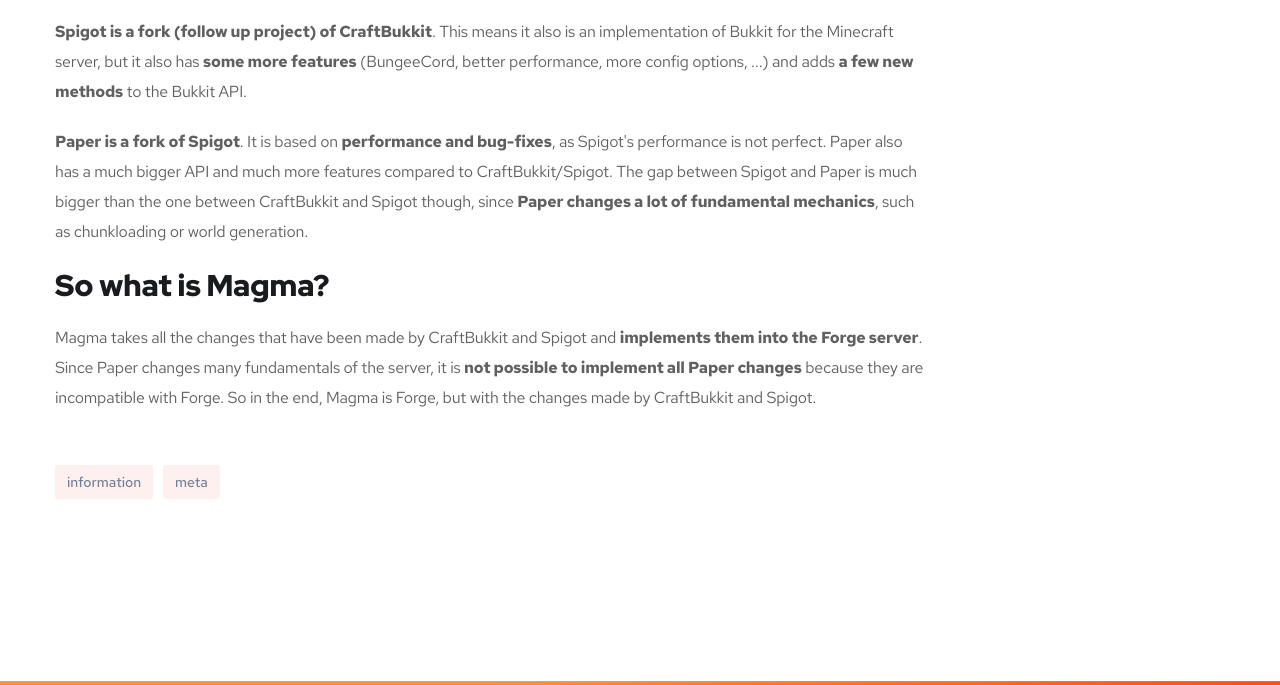
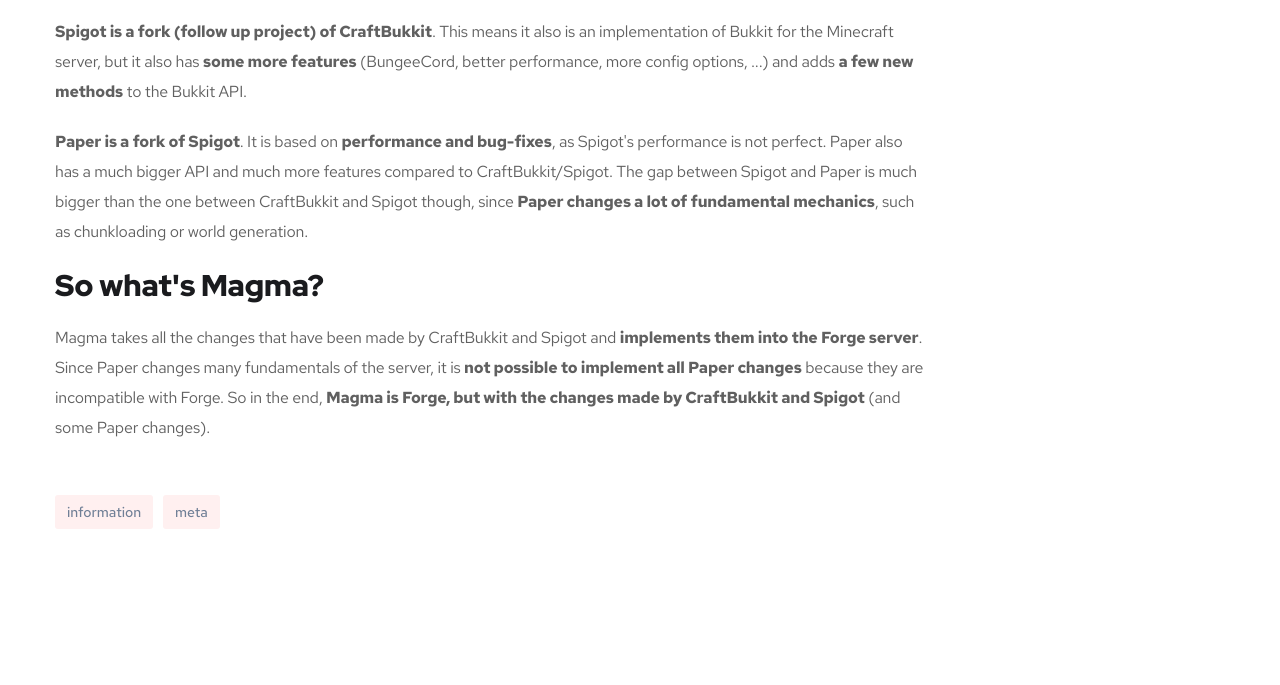
Before and after one commit to magmafoundation/Magma-Blog, an Eleventy site: page src/blog/2022-06-21-what-exactly-is-magma.md in a window 1280 px wide. Shown: the part 1923-2608 px from the top of the page. Built offline with nearby package versions, Linux system fonts and the light colour scheme; Eleventy itself is replaced by a stand-in of ours; files that its build step writes are made by us from their sources.

Commit message:
Update Blog “2022-06-21-what-exactly-is-magma”

```diff
--- a/src/blog/2022-06-21-what-exactly-is-magma.md
+++ b/src/blog/2022-06-21-what-exactly-is-magma.md
@@ -28,6 +28,6 @@
 
 **Paper is a fork of Spigot**. It is based on **performance and bug-fixes**, as Spigot's performance is not perfect. Paper also has a much bigger API and much more features compared to CraftBukkit/Spigot. The gap between Spigot and Paper is much bigger than the one between CraftBukkit and Spigot though, since **Paper changes a lot of fundamental mechanics**, such as chunkloading or world generation.
 
-### So what is Magma?
+### So what's Magma?
 
-Magma takes all the changes that have been made by CraftBukkit and Spigot and **implements them into the Forge server**. Since Paper changes many fundamentals of the server, it is **not possible to implement all Paper changes** because they are incompatible with Forge. So in the end, Magma is Forge, but with the changes made by CraftBukkit and Spigot.
+Magma takes all the changes that have been made by CraftBukkit and Spigot and **implements them into the Forge server**. Since Paper changes many fundamentals of the server, it is **not possible to implement all Paper changes** because they are incompatible with Forge. So in the end, **Magma is Forge, but with the changes made by CraftBukkit and Spigot** (and some Paper changes).
```
